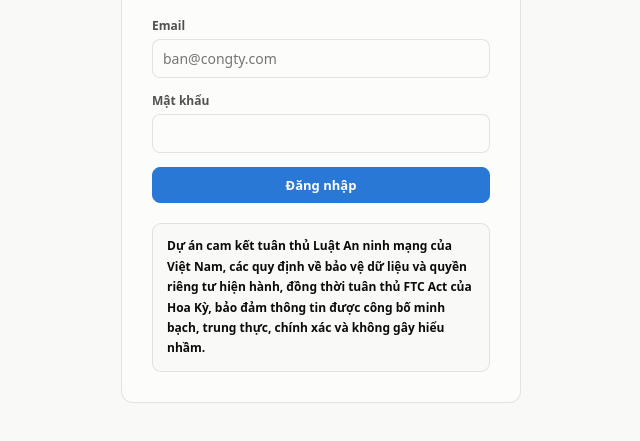
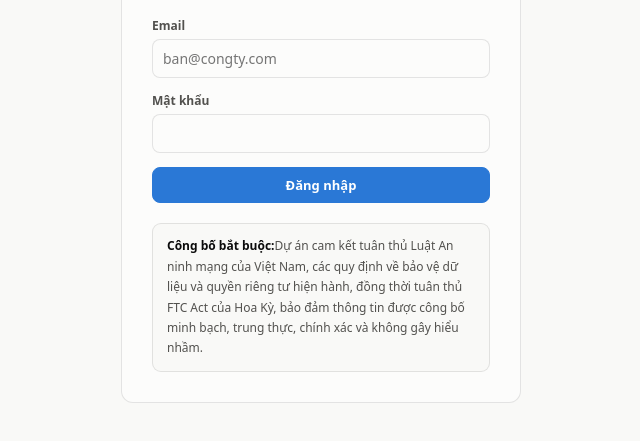
Before and after one commit to vinnielx-bottrading/Amoralicproject, a plain HTML site: page index.html in a window 1280 px wide. Shown: the part 259-700 px from the top of the page, without its empty margins (319-959 px from the left). Drawn offline with nearby package versions, Linux system fonts and the light colour scheme.

Commit message:
Update compliance statement in index.html

```diff
--- a/index.html
+++ b/index.html
@@ -531,7 +531,7 @@ function viewLogin(){
           <button class="btn btn-primary" style="width:100%;justify-content:center;" ${State.authBusy?'disabled':''}>${State.authBusy?'Đang đăng nhập…':'Đăng nhập'}</button>
         </form>
         <div class="demo-box">
-          <b>Dự án cam kết tuân thủ Luật An ninh mạng của Việt Nam, các quy định về bảo vệ dữ liệu và quyền riêng tư hiện hành, đồng thời tuân thủ FTC Act của Hoa Kỳ, bảo đảm thông tin được công bố minh bạch, trung thực, chính xác và không gây hiểu nhầm.</b>
+          <b>Công bố bắt buộc:</b>Dự án cam kết tuân thủ Luật An ninh mạng của Việt Nam, các quy định về bảo vệ dữ liệu và quyền riêng tư hiện hành, đồng thời tuân thủ FTC Act của Hoa Kỳ, bảo đảm thông tin được công bố minh bạch, trung thực, chính xác và không gây hiểu nhầm.
         </div>
       `}
     </div>
```
